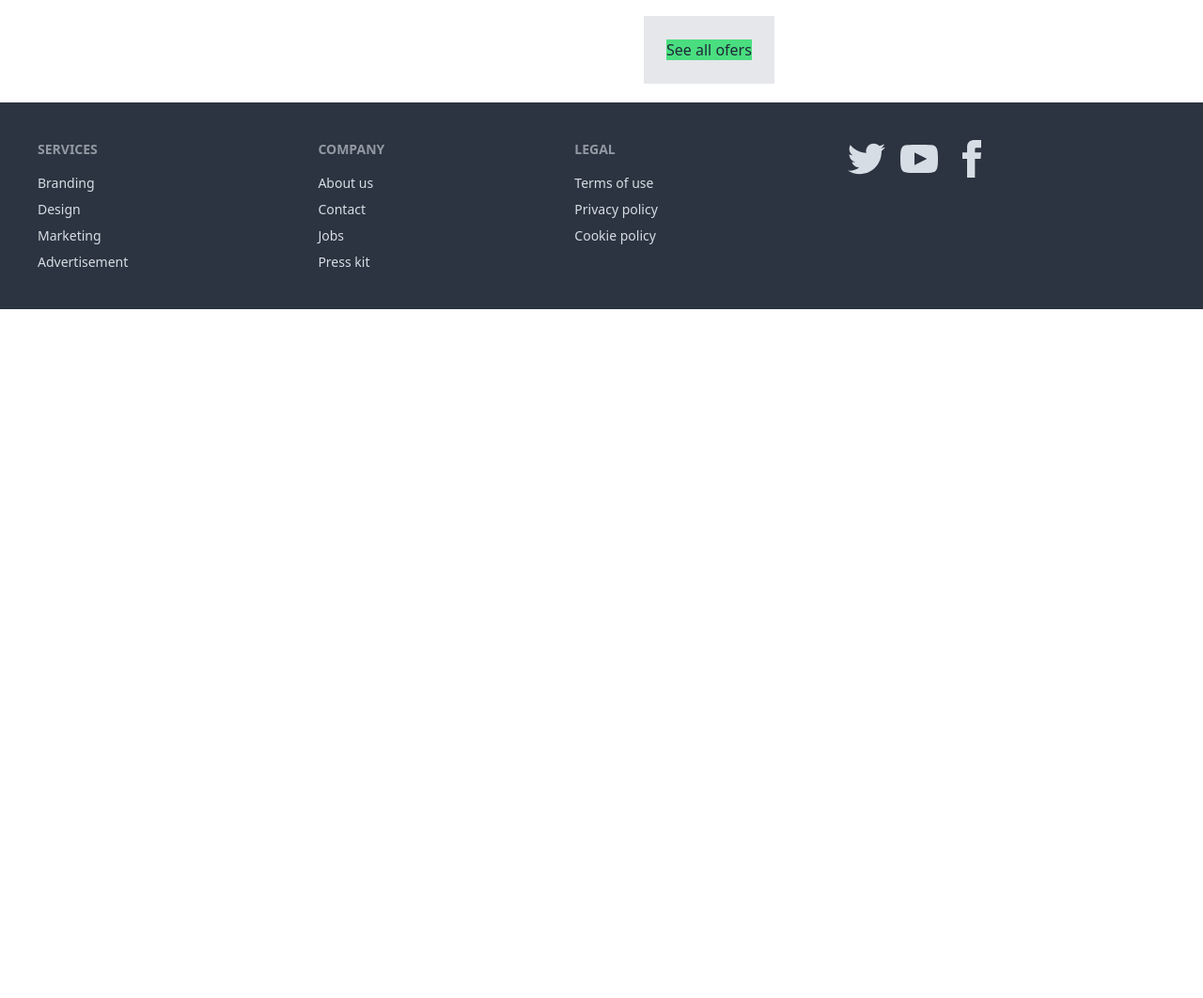
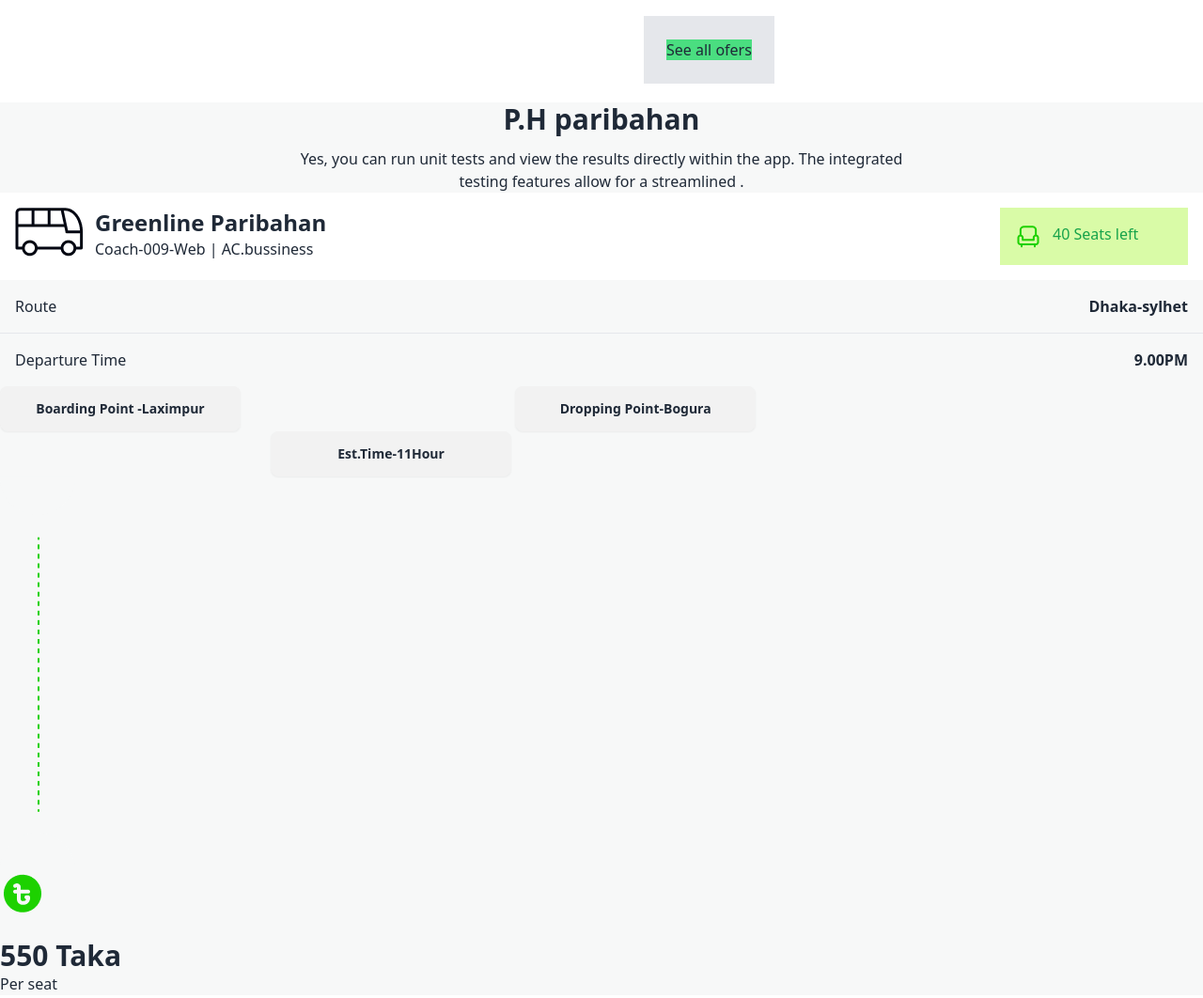
Before and after one commit to nafis200/assignment-5, a plain HTML site: page index.html in a window 1280 px wide. Shown: the part 1176-2238 px from the top of the page at 94% size. Before the commit the page ends 1505 px from the top, so only its background shows below. Drawn offline with nearby package versions, Linux system fonts and the light colour scheme.

Commit message:
color set

```diff
--- a/index.html
+++ b/index.html
@@ -82,8 +82,60 @@
          <button class="p-6 bg-gray-200 ml-[685px] mt-5"><span class=" bg-green-400">See all ofers</span> </button>
     </div>
     </header>
-    <main>
-
+    <main class="mt-5">
+      <!-- main page start -->
+        <div class="bg-[#F7F8F8]">
+             <div>
+               <h1 class="text-3xl font-bold text-center">P.H paribahan</h1>
+               <p class=" font-light text-center mt-3">Yes, you can run unit tests and view the results directly within the app. The integrated <br> testing features allow for a streamlined .</p>
+             </div>
+             <!-- green lane -->
+              <div class="flex justify-between bg-white p-4">
+                <div class="flex">
+                  <div class="">
+                     <img src="bus-logo.png" alt="">
+                  </div>
+                  <div class=" ml-3">
+                     <h1 class="text-2xl font-semibold">Greenline Paribahan </h1>
+                     <p class="font-extralight">Coach-009-Web | AC.bussiness</p>
+                  </div>
+              </div>
+              <div class="bg-[#d9fba7] flex w-[200px] p-4">
+                <img src="seat-green.png" alt="">
+                <p class=" text-green-600 ml-3">40 Seats left</p>
+              </div>
+              </div>
+             <!-- green lane end -->
+             <!-- Rouate start -->
+                <div class="bg-[#F7F8F8]">
+                   <div class="flex justify-between p-4">
+                    <p class="font-extralight">Route</p>
+                    <p class="font-semibold">Dhaka-sylhet</p>
+                   </div>
+                   <hr>
+                   <div class="flex justify-between p-4">
+                    <p class="font-extralight">Departure Time</p>
+                    <p class="font-semibold">9.00PM</p>
+                   </div>
+                   <div class="">
+                    <button class="btn btn-wide">Boarding Point -Laximpur</button>
+                    <button class="btn btn-wide ml-72">Dropping Point-Bogura</button>
+                    <button class="btn btn-wide ml-72">Est.Time-11Hour</button>
+                   </div>
+                </div>
+                <div>
+                  <img src="../info-devider.png" alt="">
+                </div>
+                <div>
+                   <img src="../fare.png" alt="">
+                   <br>
+                   <p class="font-bold text-3xl">550 Taka</p>
+                   <p class="font-extralight">Per seat</p>
+                </div>
+             <!-- Rouate end -->
+        </div>
+        <!-- main page end -->
+        <!-- success start -->
     </main>
     <footer class="mt-5">
       <footer class="footer p-10 bg-neutral text-neutral-content">
```
